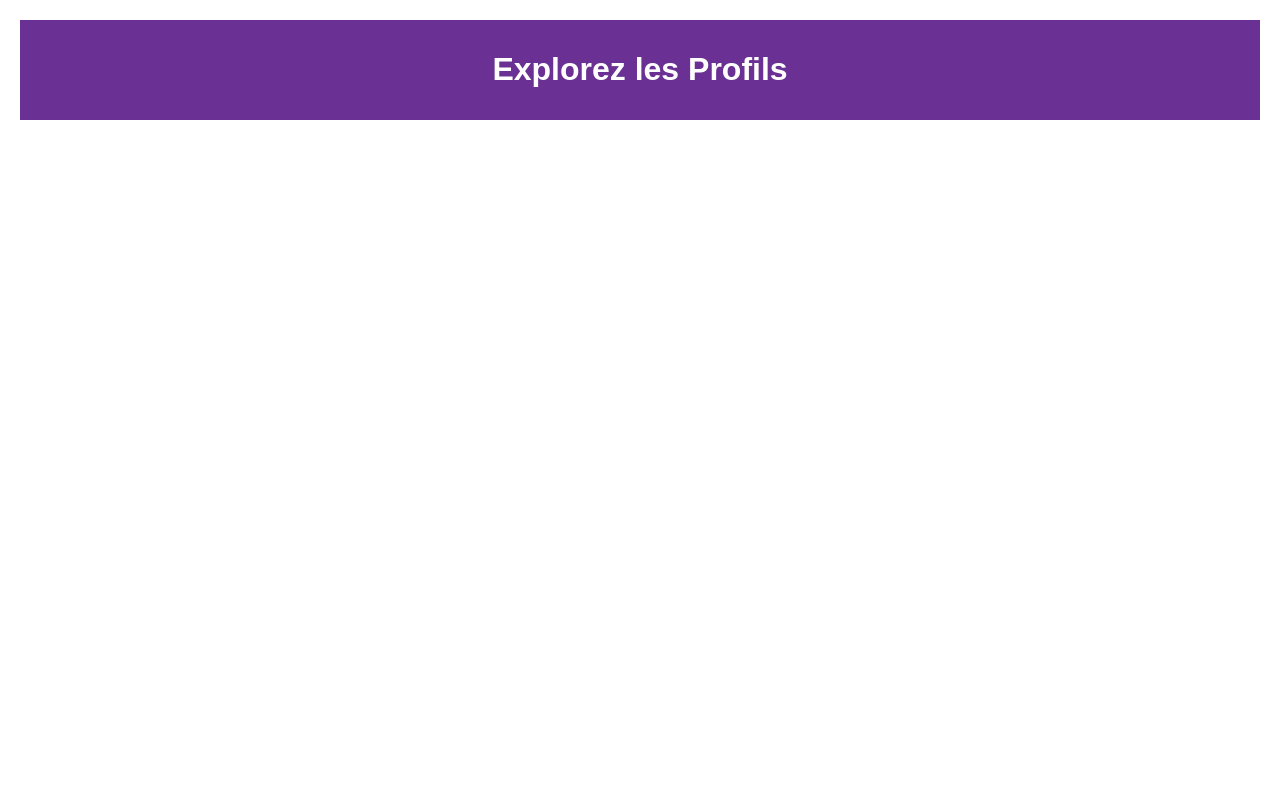
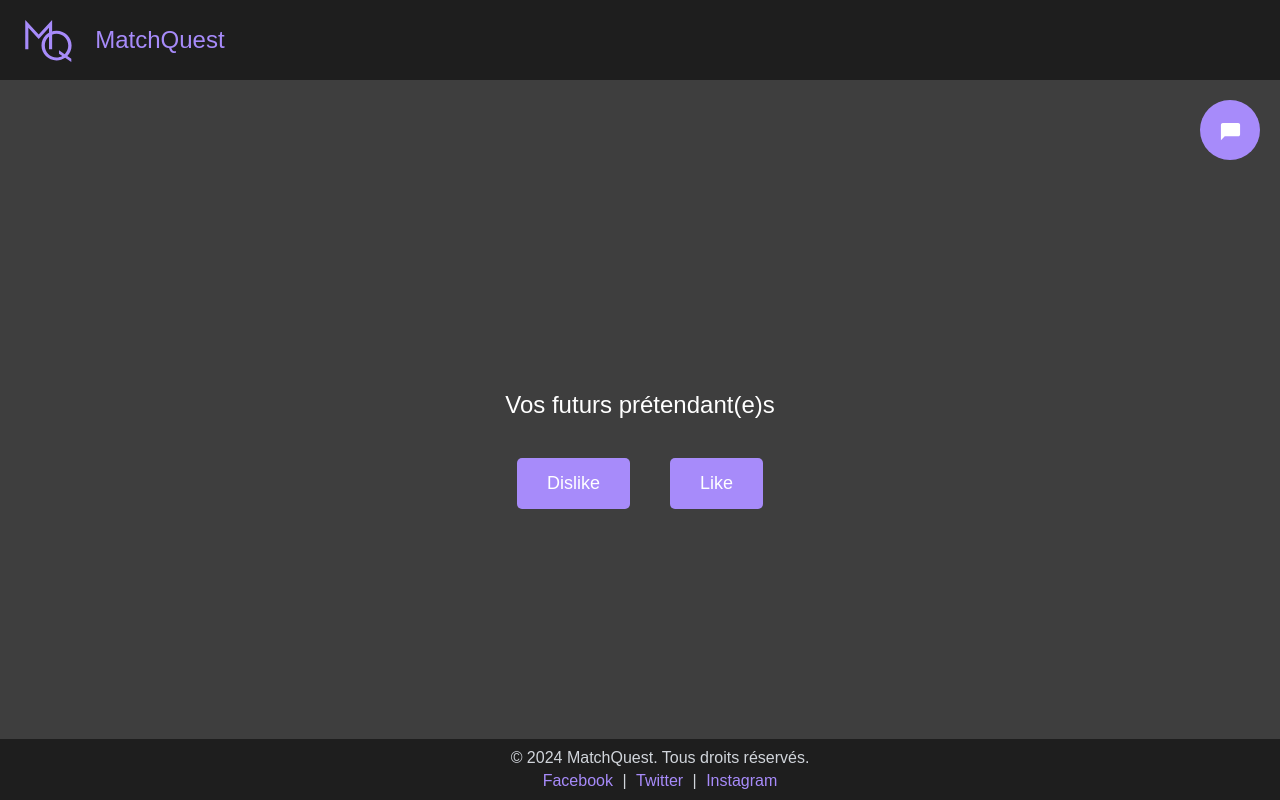
Before and after one commit to nhhbut/patchwork, a website: page swipe.html in a window 1280 px wide. Drawn offline with Linux system fonts and the light colour scheme; no server answers.

Commit message:
[PUT] front page swipe

```diff
--- a/swipe.html
+++ b/swipe.html
@@ -4,56 +4,185 @@
     <meta charset="UTF-8">
     <title>MatchQuest - Swipe</title>
     <style>
+        /* Header Principal */
+        header {
+            background-color: rgba(30, 30, 30);
+            height: 80px;
+            display: flex;
+            align-items: center;
+            padding: 0 20px;
+        }
+
+        h2 {
+            color: #ffffff; /* Couleur blanche pour le titre */
+            font-weight: 300;
+        }
+
+        header .logo {
+            height: 60px; /* Ajustez la taille selon votre logo */
+            margin-right: 20px;
+        }
+
+        header .app-title {
+            color: #a78bfa; /* Couleur violette claire */
+            font-size: 24px;
+        }
+
         body {
             font-family: Arial, sans-serif;
-            background-color: #fff;
+            background-color: #3e3e3e;
             margin: 0;
-            padding: 20px;
             text-align: center;
+
+            /* Ajout de Flexbox */
+            display: flex;
+            flex-direction: column;
+            min-height: 100vh;
         }
-        header {
-            background-color: #6a3093;
-            color: white;
-            padding: 10px;
+
+        main {
+            flex: 1; /* Permet à main de prendre tout l'espace disponible */
+            display: flex;
+            align-items: center;
+            flex-direction: column;
+            justify-content: center;
         }
+
         .card {
-            border: 1px solid #ddd;
             padding: 20px;
             margin: 20px auto;
-            width: 300px;
+            width: 320px;
+            margin-bottom: 40px; /* Réduit la marge inférieure pour laisser de l'espace aux boutons */
             text-align: center;
             border-radius: 10px;
-            box-shadow: 0px 4px 10px rgba(0, 0, 0, 0.2);
+            background-color: rgba(30, 30, 30);
+            color: white; /* Texte en blanc */
         }
+
         .card img {
             width: 100%;
             border-radius: 10px;
         }
+
         .buttons {
             display: flex;
-            justify-content: space-between;
-            margin-top: 10px;
+            gap: 40px; /* Réduit l'écart entre les boutons */
+            margin-top: 20px; /* Ajoute un espace au-dessus des boutons */
+            align-items: center;
+            justify-content: center;
         }
+
         .buttons button {
-            background-color: #6a3093;
+            background-color: #a78bfa;
             color: white;
             border: none;
-            padding: 10px 20px;
+            padding: 15px 30px; /* Augmentation de la taille */
             border-radius: 5px;
             cursor: pointer;
+            font-size: 18px; /* Augmentation de la taille de la police */
+            transition: background-color 0.3s, transform 0.2s;
         }
+
         .buttons button:hover {
-            background-color: #4a2063;
+            background-color: #815cef;
+            transform: scale(1.05); /* Effet de zoom au hover */
+        }
+
+        /* Bouton Flottant de Messagerie */
+        .floating-button {
+            position: fixed;
+            top: 100px;
+            right: 20px;
+            background-color: #a78bfa;
+            color: white;
+            border: none;
+            border-radius: 50%;
+            width: 60px;
+            height: 60px;
+            display: flex;
+            align-items: center;
+            padding-top: 6px;
+            justify-content: center;
+            cursor: pointer;
+            transition: background-color 0.3s, transform 0.2s;
+            z-index: 1000; /* Assure que le bouton reste au-dessus des autres éléments */
+        }
+
+        .floating-button:hover {
+            background-color: #815cef;
+        }
+
+        .floating-button svg {
+            width: 23px;
+            height: 23px;
+            fill: white;
+        }
+
+        /* Footer */
+        footer {
+            background-color: rgba(30, 30, 30);
+            color: #d1d5db; /* Gris clair pour le texte */
+            text-align: center;
+            padding: 10px 20px;
+            position: fixed;
+            bottom: 0;
+            width: 100%;
+            display: flex;
+            flex-direction: column;
+            align-items: center;
+        }
+
+        footer .social-links {
+            margin-top: 5px;
+        }
+
+        footer .social-links a {
+            color: #a78bfa; /* Couleur violette claire pour les liens */
+            text-decoration: none;
+            margin: 0 5px;
+            transition: color 0.3s;
+        }
+
+        footer .social-links a:hover {
+            color: #c084fc; /* Couleur plus claire au hover */
         }
     </style>
 </head>
 <body>
     <header>
-        <h1>Explorez les Profils</h1>
+        <!-- Remplacez "logo.png" par le chemin de votre logo -->
+        <img src="image/logo.svg" alt="Logo MatchQuest" class="logo">
+        <div class="app-title">MatchQuest</div>
     </header>
     <main>
+        <h2>Vos futurs prétendant(e)s</h2>
         <div id="card-container"></div>
+        <!-- Boutons déplacés en dehors de la carte -->
+        <div class="buttons">
+            <button onclick="swipe('left')">Dislike</button>
+            <button onclick="swipe('right')">Like</button>
+        </div>
     </main>
+    <!-- Footer -->
+    <footer>
+        <div>
+            &copy; 2024 MatchQuest. Tous droits réservés.
+        </div>
+        <div class="social-links">
+            <a href="#" target="_blank">Facebook</a> |
+            <a href="#" target="_blank">Twitter</a> |
+            <a href="#" target="_blank">Instagram</a>
+        </div>
+    </footer>
+
+    <!-- Bouton Flottant de Messagerie -->
+    <button class="floating-button" onclick="openMessaging()">
+        <!-- Icône de Messagerie en SVG -->
+        <svg xmlns="http://www.w3.org/2000/svg" viewBox="0 0 24 24">
+            <path d="M20 2H4c-1.1 0-2 .9-2 2v16l4-4h14c1.1 0 2-.9 2-2V4c0-1.1-.9-2-2-2z"/>
+        </svg>
+    </button>
+
     <script>
         let profiles = [];
         let currentIndex = 0;
@@ -76,6 +205,8 @@
 
             if (currentIndex >= profiles.length) {
                 container.innerHTML = '<p>Plus de profils disponibles</p>';
+                // Désactiver les boutons si plus de profils
+                document.querySelector('.buttons').style.display = 'none';
                 return;
             }
 
@@ -86,12 +217,10 @@
                 <img src="${profile.photo}" alt="${profile.username}">
                 <h3>${profile.username}, ${profile.age}</h3>
                 <p>Missions : ${profile.missions.join(', ')}</p>
-                <div class="buttons">
-                    <button onclick="swipe('left')">Dislike</button>
-                    <button onclick="swipe('right')">Like</button>
-                </div>
             `;
             container.appendChild(card);
+            // Afficher les boutons au cas où ils ont été cachés
+            document.querySelector('.buttons').style.display = 'flex';
         }
 
         function swipe(direction) {
@@ -104,6 +233,12 @@
             }
         }
 
+        // Fonction pour ouvrir la messagerie (à personnaliser selon vos besoins)
+        function openMessaging() {
+            // Exemple : redirection vers une page de messagerie
+            window.location.href = 'messagerie.html';
+        }
+
         loadProfiles();
     </script>
 </body>
```
Also changed, not shown: signup.html (+2 -4 lines).
